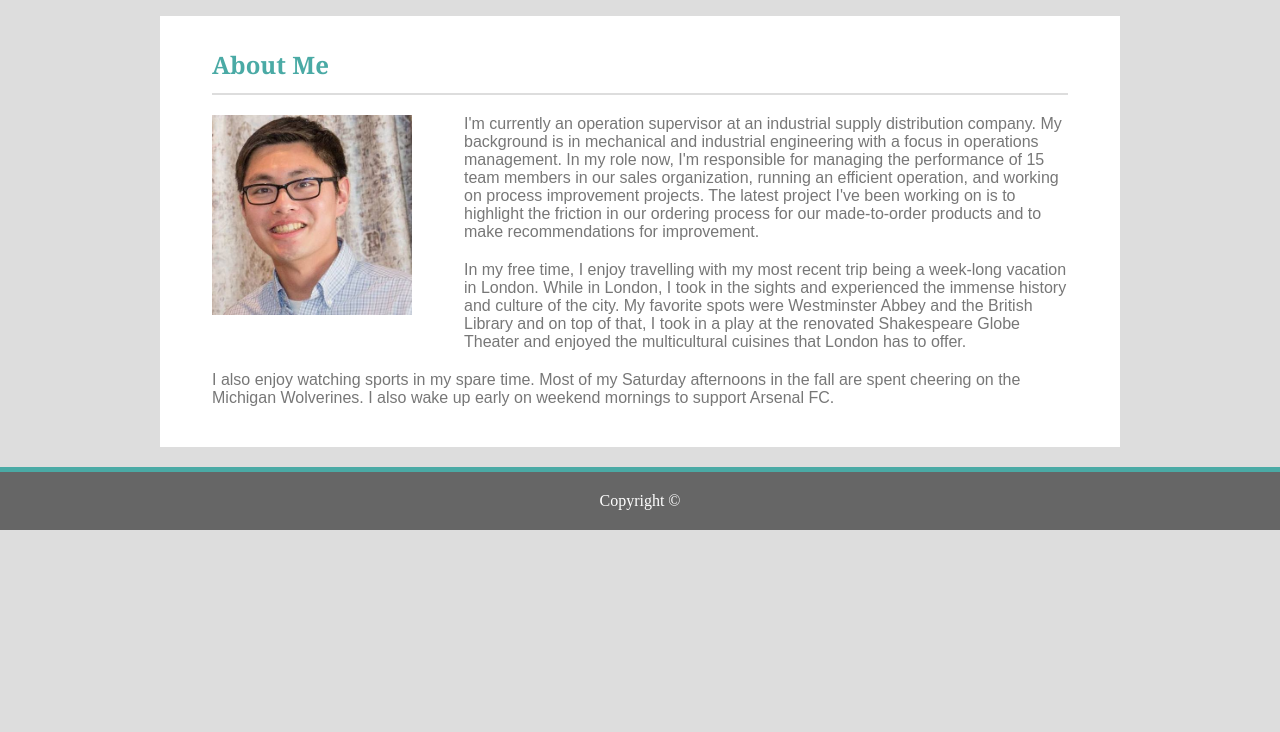
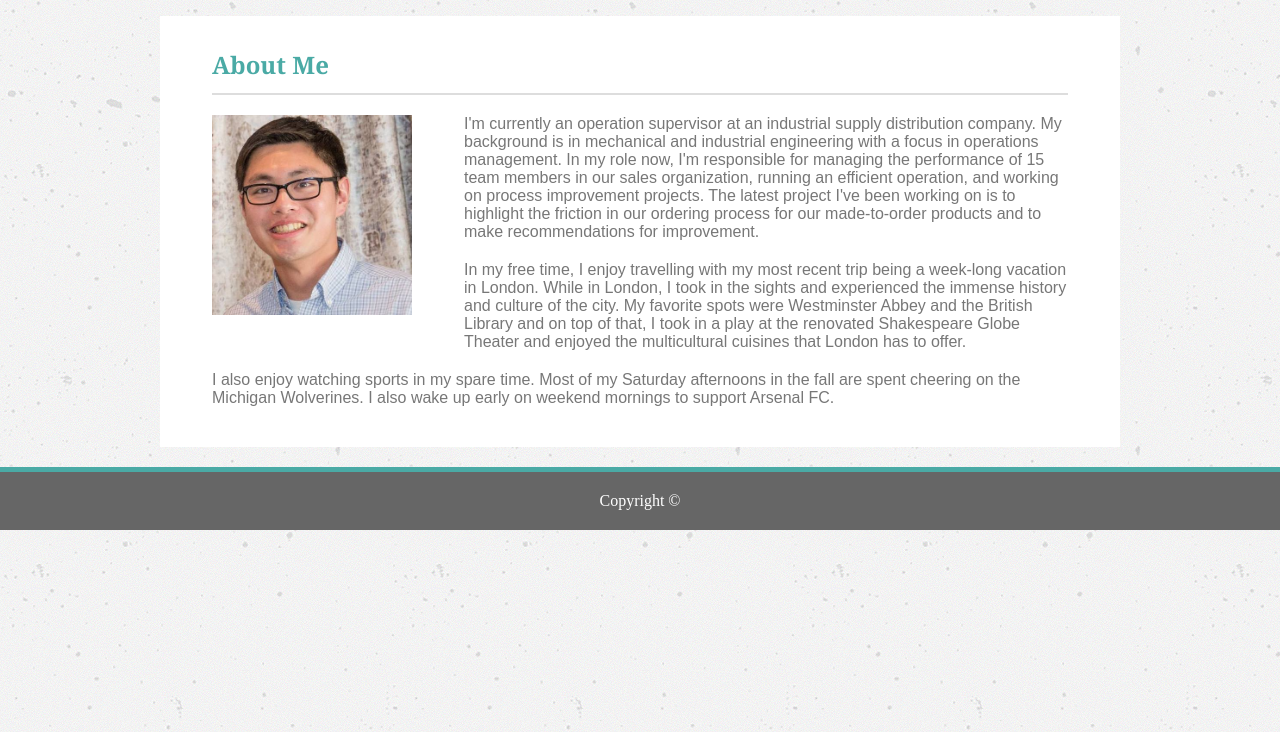
Before and after one commit to chinkenn/Basic-Portfolio, a plain HTML site: page index.html in a window 1280 px wide. Shown: the part 68-800 px from the top of the page. Drawn offline with Linux system fonts and the light colour scheme.

Commit message:
background image

```diff
--- a/assets/css/style.css
+++ b/assets/css/style.css
@@ -1,6 +1,6 @@
 body {
-    background-color: #dddddd;
     margin: 0;
+    background-image: url("../images/concrete-texture.png");
 }
 
 header {
```
Also changed, not shown: assets/images/concrete-texture.png (added).
